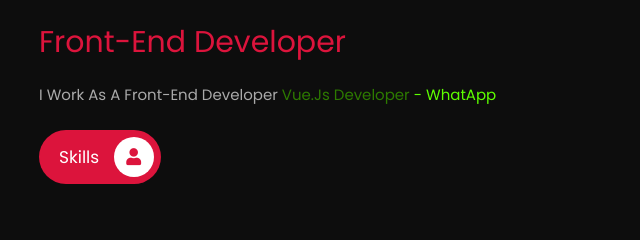
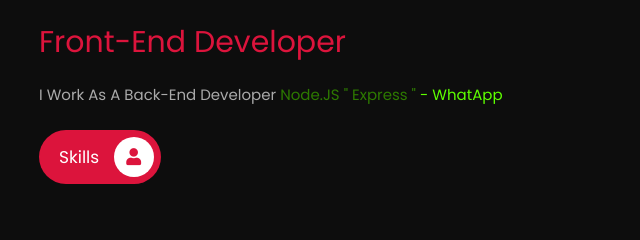
Before and after one commit to dr-alsaka/s, a plain HTML site: page index.html in a window 1280 px wide. Shown: the part 301-541 px from the top of the page, 621-1261 px from the left. Drawn offline with Linux system fonts and the light colour scheme.

Commit message:
Update index.html

```diff
--- a/index.html
+++ b/index.html
@@ -36,7 +36,7 @@
     <div class="content">
         <h3>Hi, I'm Ahmed ElSaka</h3>
         <span>Front-End Developer</span>
-        <p>I Work As A Front-End Developer <a style="color: rgb(45, 122, 0);"> Vue.Js Developer </a>
+        <p>I Work As A Back-End Developer <a style="color: rgb(45, 122, 0);"> Node.JS " Express " </a>
             <a href="https://wa.link/963i67" style="color: rgb(94, 255, 0);" target="_blank"> - WhatApp </a>
         </p>
 
```
